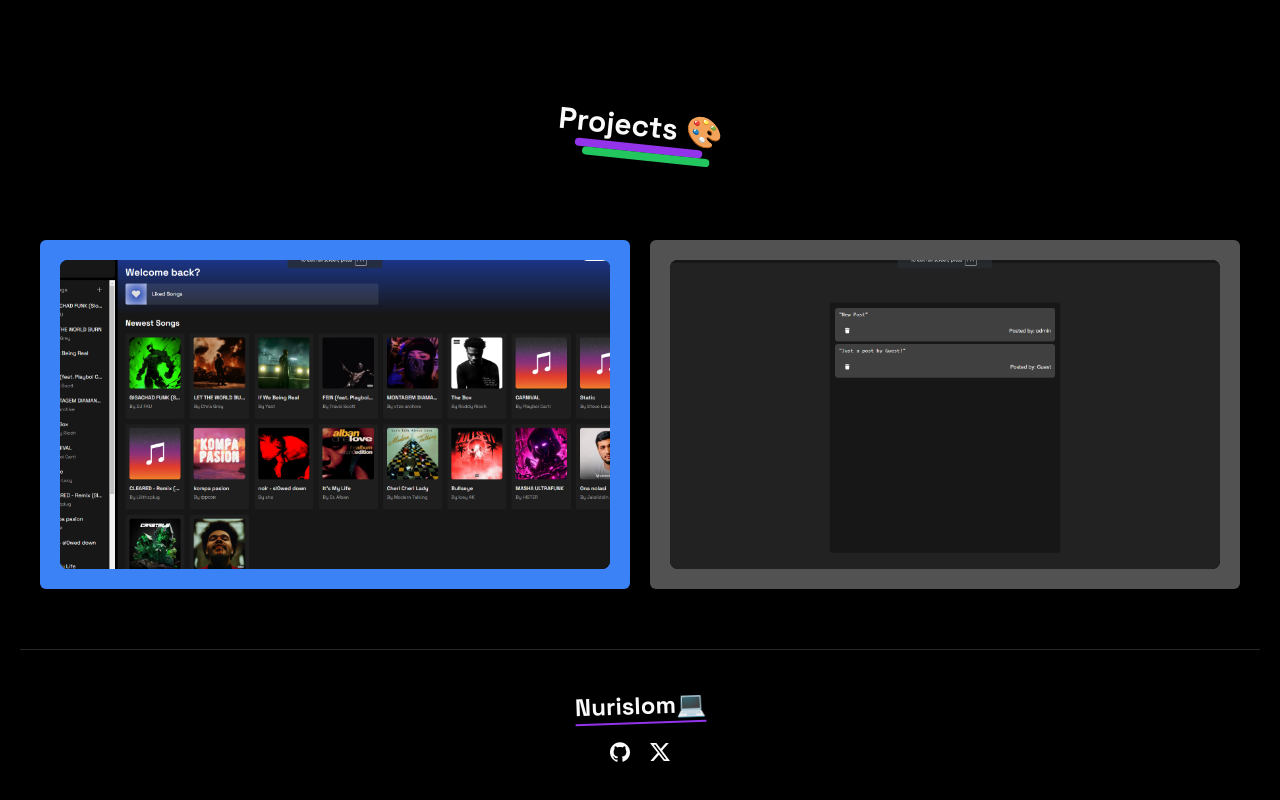
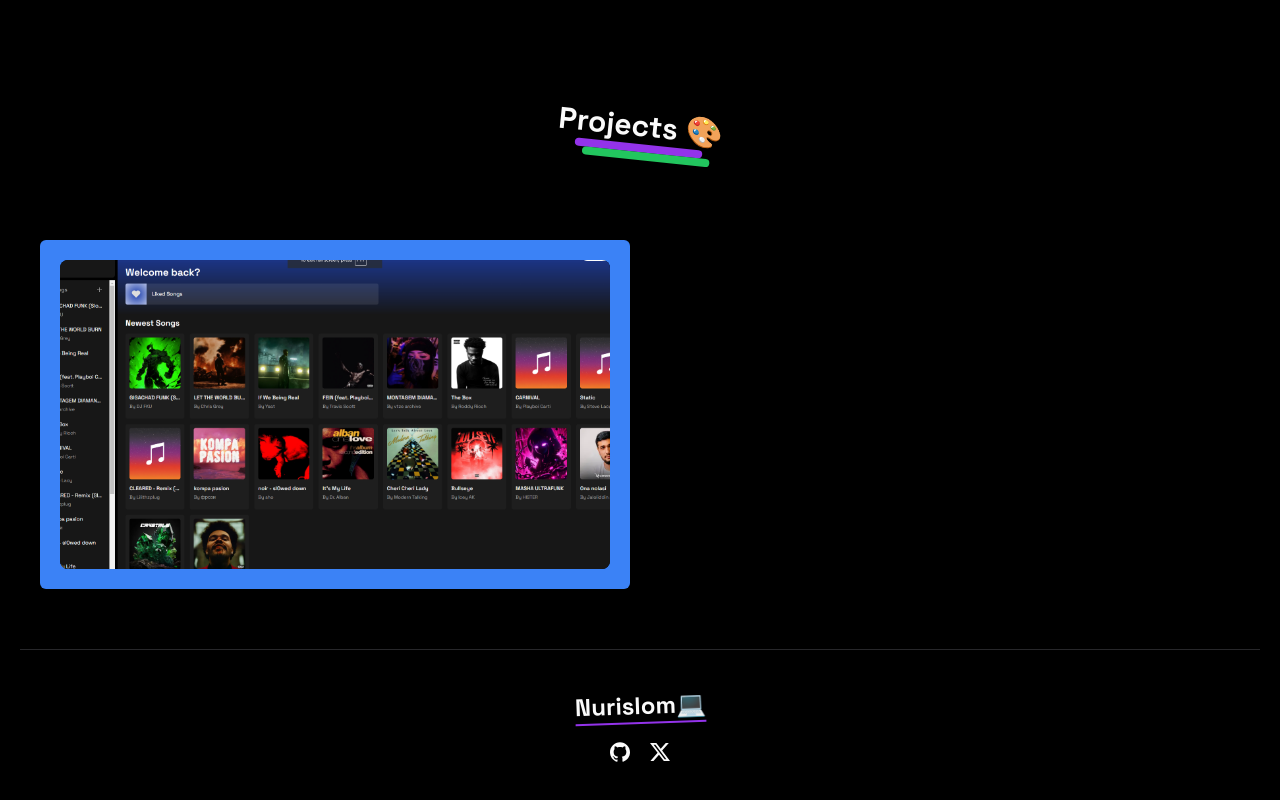
Before and after one commit to whizzamend/portfolio-app, a Next.js app: page / in a window 1280 px wide. Shown: the part 1452-2252 px from the top of the page. Built offline with nearby package versions, Linux system fonts and the light colour scheme.

Commit message:
Remove Posty App from projects list
Removed Posty App project entry from the list.

```diff
--- a/app/(home)/components/Projects.tsx
+++ b/app/(home)/components/Projects.tsx
@@ -18,13 +18,6 @@ export default function Projects() {
       link: "https://wavy-music.vercel.app/",
       cover: "/project-1.png",
       background: "bg-blue-500",
-    },
-    {
-      title: "Posty App",
-      tech: [SiNextdotjs, SiSupabase, SiTailwindcss, SiTypescript],
-      link: "https://postyfrvr.vercel.app/",
-      cover: "/project-2.png",
-      background: "bg-neutral-600",
     },
   ];
 
```
